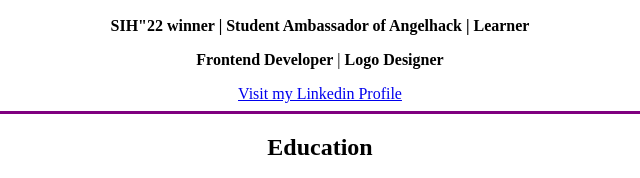
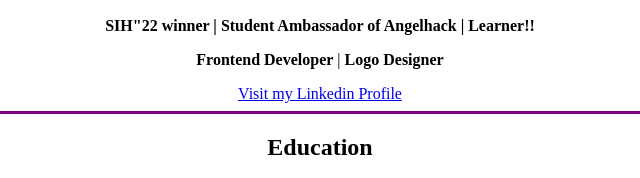
Before and after one commit to rashi24-p/Professional_site, a plain HTML site: page index.html in a window 1280 px wide. Shown: the part 294-472 px from the top of the page, 320-960 px from the left. Drawn offline with Linux system fonts and the light colour scheme.

Commit message:
commit my change

```diff
--- a/index.html
+++ b/index.html
@@ -11,7 +11,7 @@
     <hr size="3" color="purple">
     <h1>RASHI PORWAL</h1>
     <img src="rashi.jpeg" width="200px">
-    <p><strong>SIH"22 winner | Student Ambassador of Angelhack | Learner</p>
+    <p><strong>SIH"22 winner | Student Ambassador of Angelhack | Learner!!</p>
     </center></strong>
     <p align="center"> <strong>Frontend Developer</strong> | <strong>Logo Designer</strong></p>
     <center><a href="https://www.linkedin.com/in/rashi-porwal-4b40991a9">Visit my Linkedin Profile</a></center>
```
